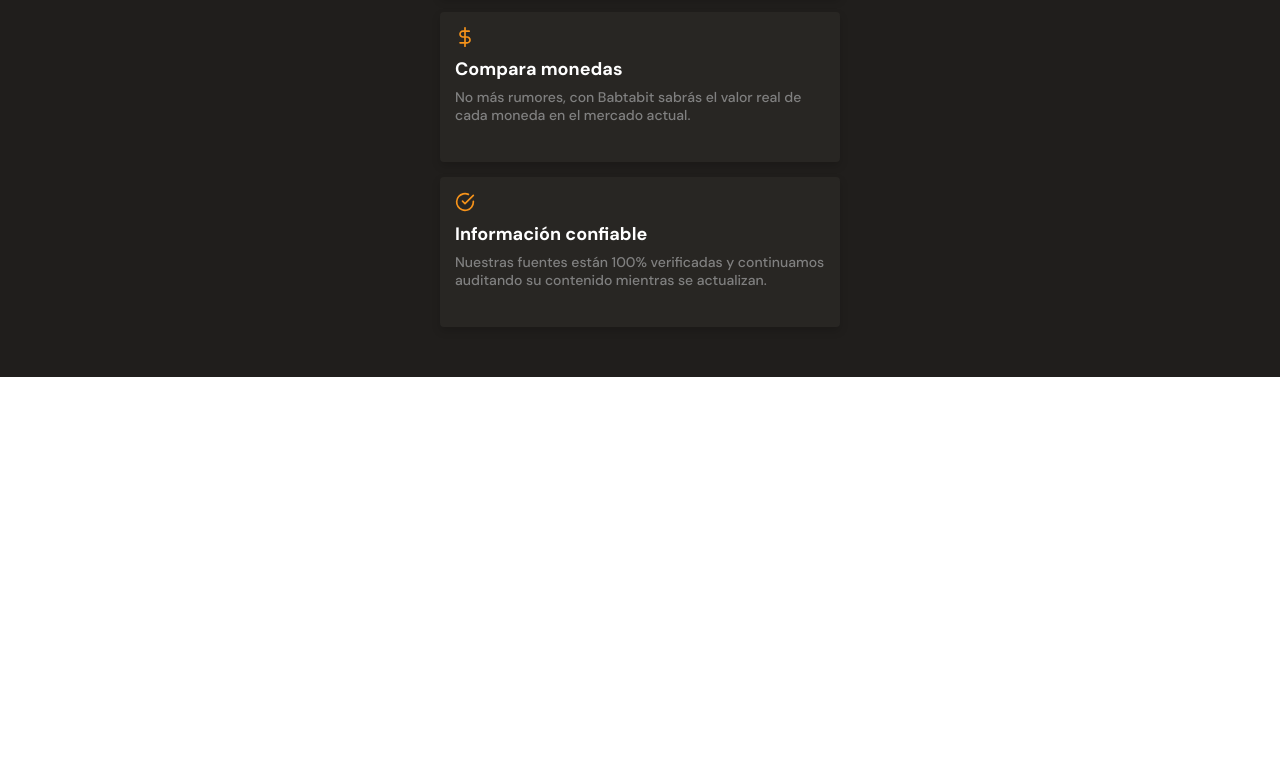
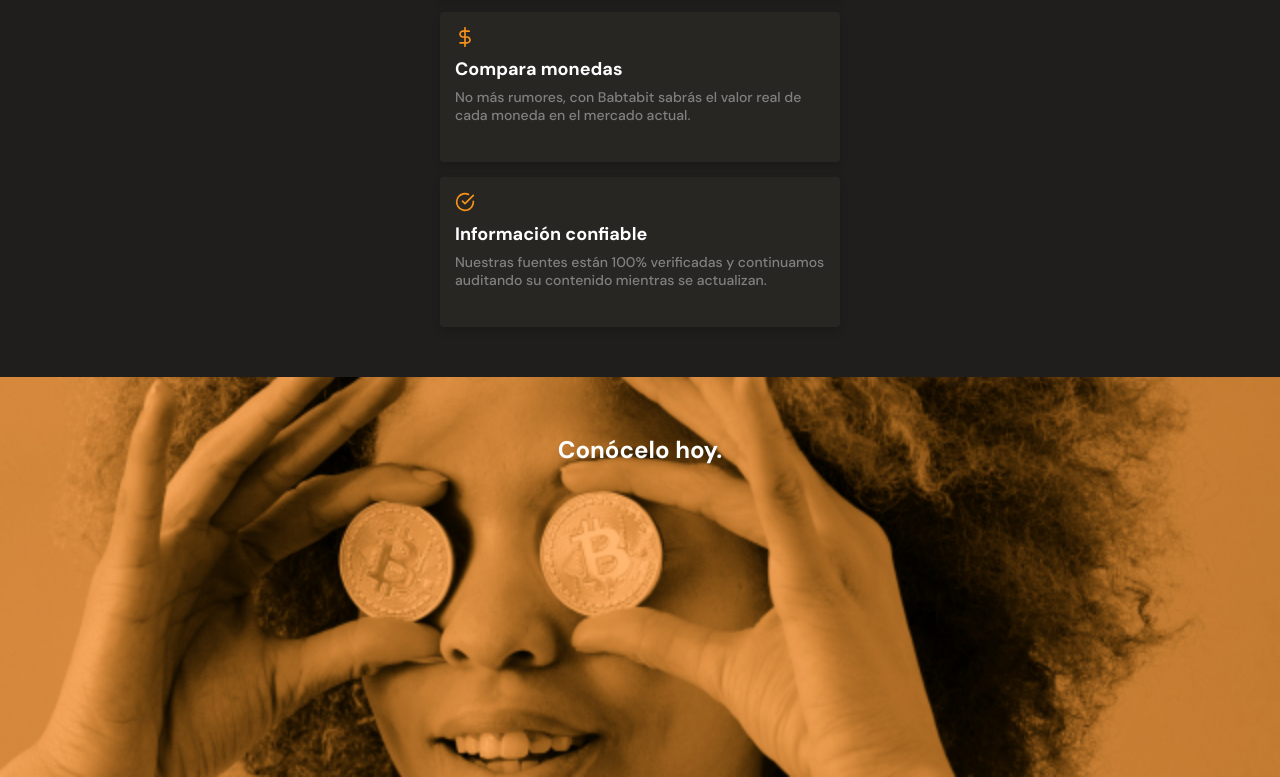
Before and after one commit to FelipeMerchan/bata-bit-project, a plain HTML site: page index.html in a window 1280 px wide. Shown: the part 1545-2322 px from the top of the page. Before the commit the page ends 1922 px from the top, so only its background shows below. Drawn offline with Linux system fonts and the light colour scheme.

Commit message:
style: add wildcar section

```diff
--- a/index.html
+++ b/index.html
@@ -68,6 +68,7 @@
         </div>
       </section>
     </section>
+
     <section class="main-product-detail">
       <span class="product-details__batata-isologo"></span>
       <div class="product-details__title">
@@ -105,8 +106,14 @@
         </article>
       </section>
     </section>
-    <section></section>
-    <section></section>
+
+    <section class="bitcoin-img-container">
+      <h2>Conócelo hoy.</h2>
+    </section>
+
+    <section>
+
+    </section>
   </main>
   <footer></footer>
 </body>
--- a/styles.css
+++ b/styles.css
@@ -262,7 +262,7 @@ main {
   left: calc(50% - 2rem);
   inline-size: 4rem;
   block-size: 2.5rem;
-  background-image: url('./assets/icons/batata.svg');,
+  background-image: url('./assets/icons/batata.svg');
 }
 
 .product-details__title {
@@ -294,7 +294,7 @@ main {
   inline-size: 90%;
   min-inline-size: 28.8rem;
   max-inline-size: 40rem;
-  block-size: 15rem;
+  min-block-size: 15rem;
   margin: 0 auto 1.5rem;
   padding: 1.5rem;
   background-color: var(--black);
@@ -342,3 +342,22 @@ main {
   line-height: 1.8rem;
   color: #808080;
 }
+
+.bitcoin-img-container {
+  inline-size: 100%;
+  min-inline-size: 32rem;
+  height: 50vh;
+  text-align: center;
+  background-image: url('./assets/img/bitcoinbaby2x.jpg');
+  background-size: cover;
+  background-position: center;
+  background-repeat: no-repeat;
+}
+
+.bitcoin-img-container h2 {
+  padding-block-start: 6rem;
+  font-size: 2.4rem;
+  font-weight: bold;
+  line-height: 2.6rem;
+  color: var(--justWhite);
+}
```
